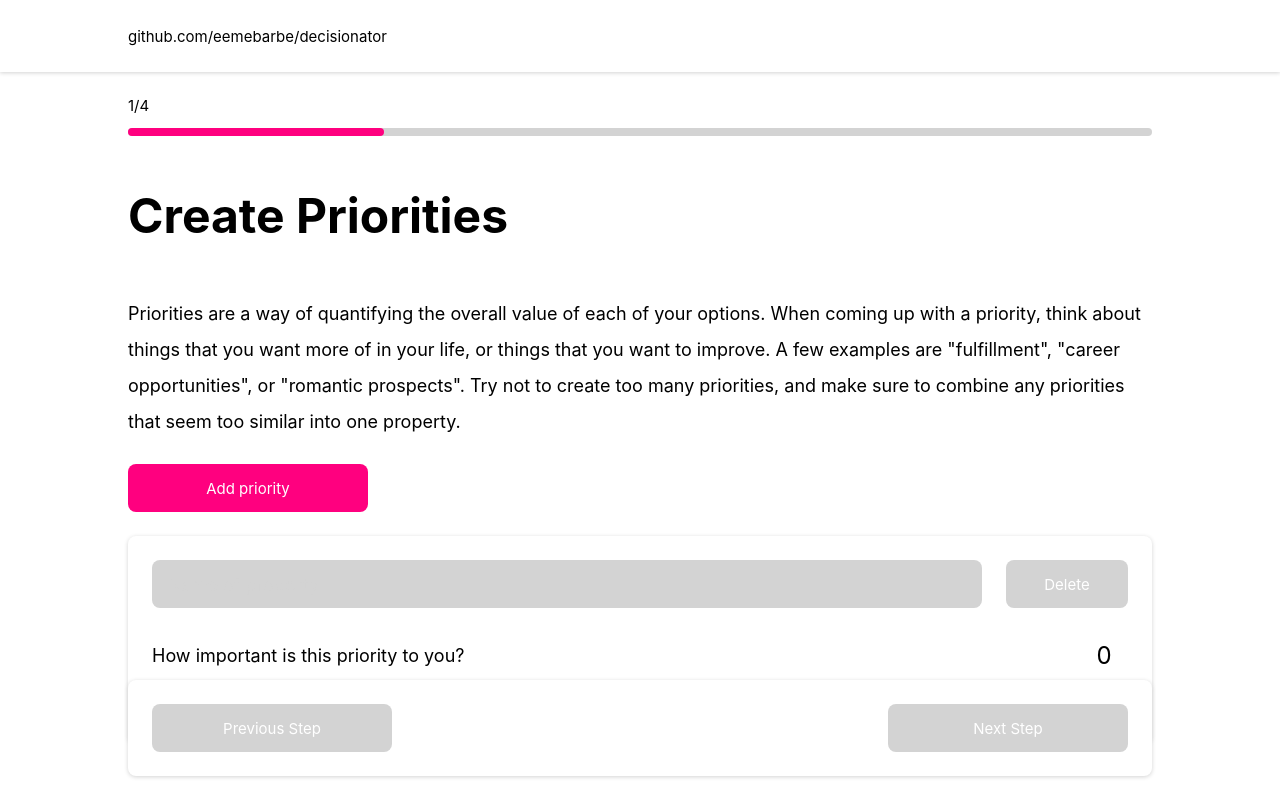
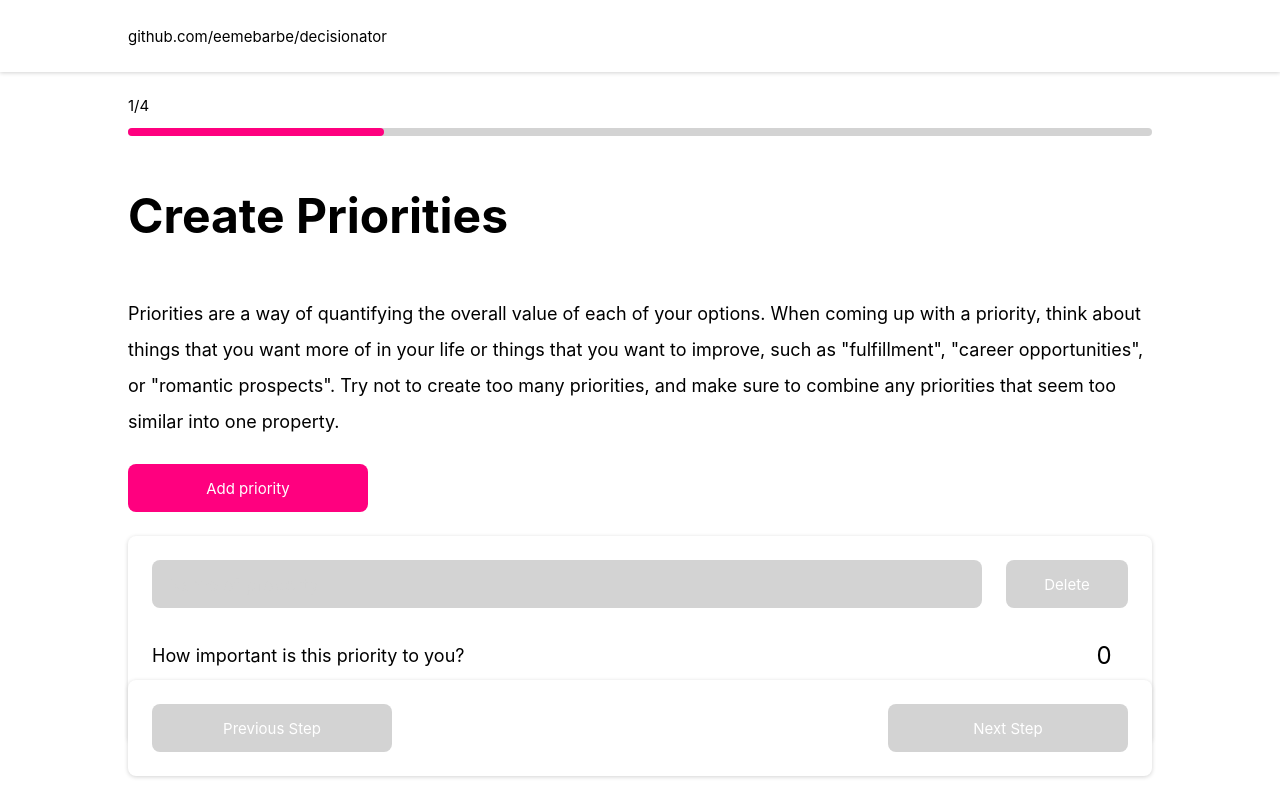
Before and after one commit to eemebarbe/decisionator, a React (Create React App) app: page / in a window 1280 px wide. Both pictures are taken after a click on the button "Make a decision". Built offline with nearby package versions, Linux system fonts and the light colour scheme.

Commit message:
copy improvement

```diff
--- a/src/pages/Properties.tsx
+++ b/src/pages/Properties.tsx
@@ -83,9 +83,9 @@ function CreateProperties() {
             <H1>Create Priorities</H1>
             <P>
                 Priorities are a way of quantifying the overall value of each of your options. When coming up with a
-                priority, think about things that you want more of in your life, or things that you want to improve. A
-                few examples are "fulfillment", "career opportunities", or "romantic prospects". Try not to create too
-                many priorities, and make sure to combine any priorities that seem too similar into one property.
+                priority, think about things that you want more of in your life or things that you want to improve, such
+                as "fulfillment", "career opportunities", or "romantic prospects". Try not to create too many
+                priorities, and make sure to combine any priorities that seem too similar into one property.
             </P>
             <Button marginBottom disabled={!userState.properties.length} onClick={createNewProperty}>
                 Add priority
```
